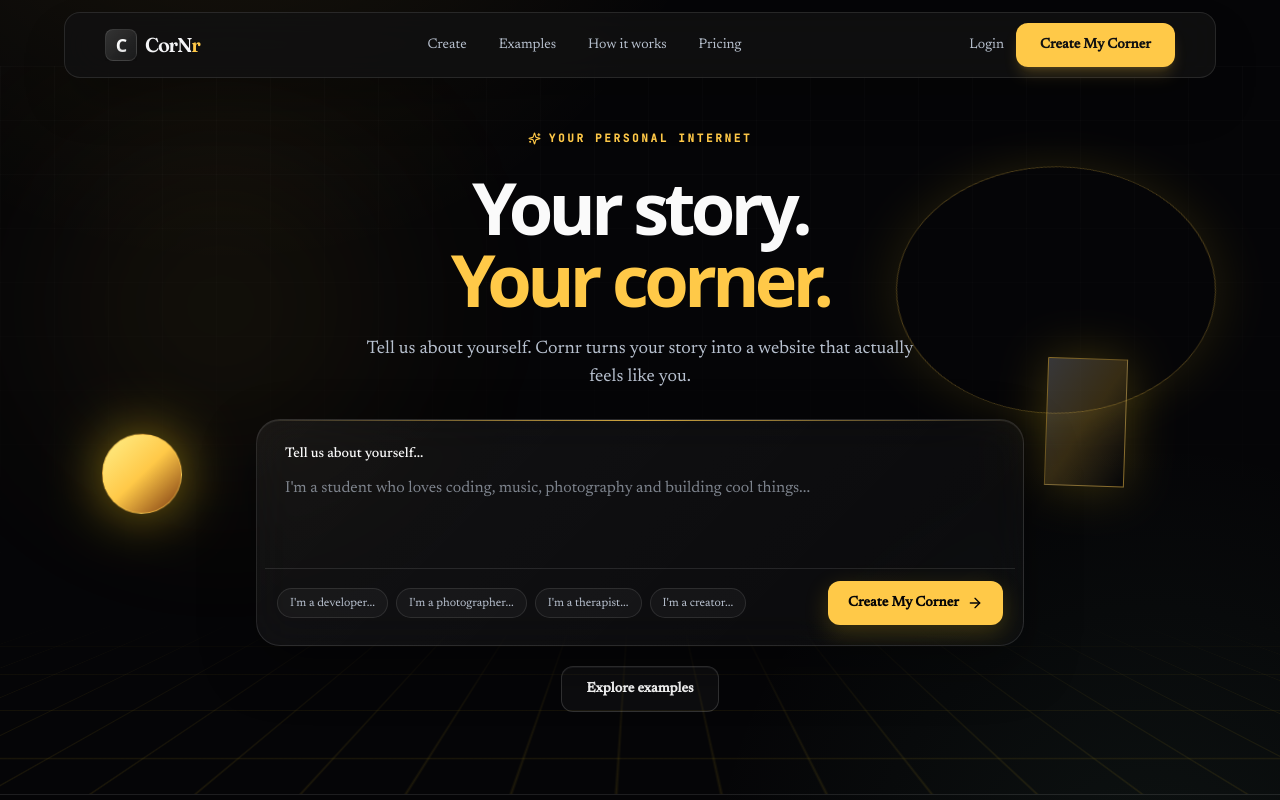
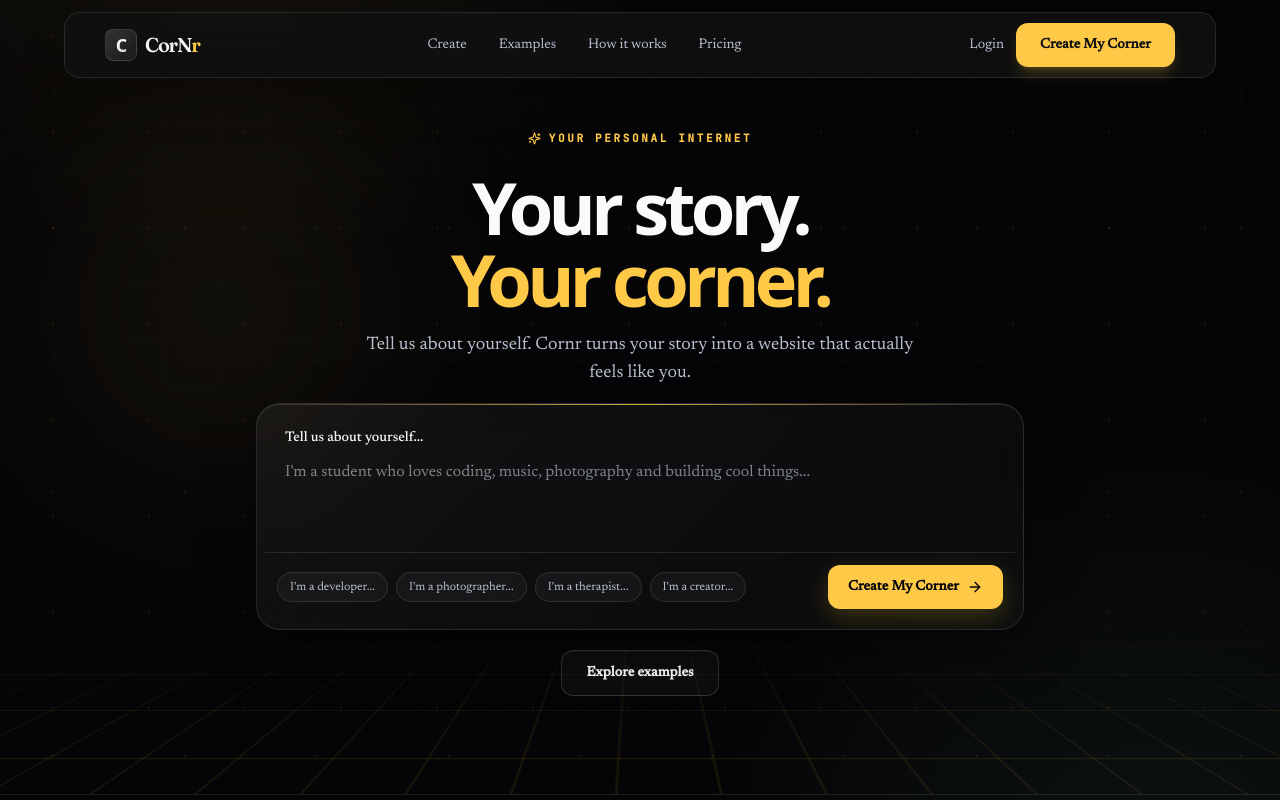
Before and after one commit to scooterxd69/cornr, a Next.js app: page / in a window 1280 px wide. Shown: the top 800 px of the page. Built offline with nearby package versions, Linux system fonts and the light colour scheme.

Commit message:
feat: unify ambient visual treatment

```diff
--- a/src/app/globals.css
+++ b/src/app/globals.css
@@ -53,6 +53,21 @@ body {
   font-family: var(--font-body);
 }
 
+body::before {
+  content: "";
+  position: fixed;
+  inset: 0;
+  z-index: -1;
+  pointer-events: none;
+  opacity: .38;
+  background-image:
+    radial-gradient(circle at 18px 18px, rgba(250,204,21,.26) 0 1px, transparent 1.5px),
+    radial-gradient(circle at 77px 48px, rgba(255,255,255,.18) 0 1px, transparent 1.5px),
+    linear-gradient(115deg, transparent 0 48%, rgba(255,255,255,.018) 50%, transparent 52%);
+  background-size: 96px 96px, 132px 132px, 340px 340px;
+  animation: ambient-drift 18s linear infinite;
+}
+
 ::selection {
   background: var(--accent);
   color: var(--bg-void);
@@ -78,6 +93,7 @@ body {
 
 @keyframes float { 0%,100% { transform: translate3d(0, 0, 0) rotate(-2deg); } 50% { transform: translate3d(0, -14px, 0) rotate(2deg); } }
 @keyframes orbit { to { transform: rotate(360deg); } }
+@keyframes ambient-drift { to { background-position: 96px 48px, -66px 132px, 340px 0; } }
 
 /* Signature element: the folded corner. A literal dog-eared page corner used
    throughout the brand (nav mark, cards, hero device frame) — it's the visual
--- a/src/components/landing/Hero.tsx
+++ b/src/components/landing/Hero.tsx
@@ -14,15 +14,12 @@ export default function Hero() {
   return <section className="relative isolate min-h-[calc(100svh-4.5rem)] overflow-hidden pb-14 pt-14 sm:pb-20 sm:pt-16">
     <div className="ambient-grid pointer-events-none absolute inset-0 -z-10 opacity-50" />
     <div className="pointer-events-none absolute left-[6%] top-24 -z-10 h-72 w-72 rounded-full bg-coral/15 blur-[120px] animate-pulse" />
-    <div className="pointer-events-none absolute right-[5%] top-16 -z-10 h-80 w-80 rounded-full border border-coral/30 shadow-[0_0_55px_rgba(250,204,21,.12)] [transform:rotateX(62deg)_rotateZ(-25deg)] animate-[orbit_18s_linear_infinite]" />
-    <div className="pointer-events-none absolute left-[8%] top-[52%] -z-10 h-20 w-20 rounded-full border border-coral/60 bg-gradient-to-br from-[#fef08a] via-coral to-[#78350f] shadow-[0_0_55px_rgba(250,204,21,.55)] animate-float" />
-    <div className="pointer-events-none absolute right-[12%] top-[42%] -z-10 h-32 w-20 border border-coral/40 bg-gradient-to-br from-white/20 via-coral/20 to-transparent shadow-[0_0_50px_rgba(250,204,21,.22)] [transform:rotate(28deg)_skewY(-12deg)] animate-[float_12s_ease-in-out_infinite]" />
     <div className="pointer-events-none absolute inset-x-0 bottom-0 -z-10 h-52 bg-[linear-gradient(rgba(250,204,21,.10)_1px,transparent_1px),linear-gradient(90deg,rgba(250,204,21,.10)_1px,transparent_1px)] bg-[size:42px_42px] [mask-image:linear-gradient(to_top,black,transparent)] [transform:perspective(500px)_rotateX(62deg)_scale(1.8)]" />
     <Container className="relative text-center">
       <p className="mb-6 font-mono text-[11px] font-semibold uppercase tracking-[.24em] text-coral"><Sparkles className="mr-2 inline" size={13} />Your personal internet</p>
       <h1 className="mx-auto max-w-4xl font-sans text-5xl font-semibold leading-[.96] tracking-[-.065em] text-ink sm:text-7xl">Your story.<br /><span className="text-coral">Your corner.</span></h1>
-      <p className="mx-auto mt-5 max-w-xl text-base leading-relaxed text-ink-soft sm:text-lg">Tell us about yourself. Cornr turns your story into a website that actually feels like you.</p>
-      <form onSubmit={submit} className="glossy-surface relative mx-auto mt-7 max-w-3xl overflow-hidden rounded-3xl p-2 text-left shadow-[0_30px_90px_rgba(0,0,0,.65),0_0_55px_rgba(250,204,21,.10)] transition duration-500 hover:-translate-y-1">
+      <p className="mx-auto mt-4 max-w-xl text-base leading-relaxed text-ink-soft sm:text-lg">Tell us about yourself. Cornr turns your story into a website that actually feels like you.</p>
+      <form onSubmit={submit} className="glossy-surface relative mx-auto mt-4 max-w-3xl overflow-hidden rounded-3xl p-2 text-left shadow-[0_30px_90px_rgba(0,0,0,.65),0_0_55px_rgba(250,204,21,.10)] transition duration-500 hover:-translate-y-1">
         <div className="absolute inset-x-0 top-0 h-px bg-gradient-to-r from-transparent via-coral/80 to-transparent" />
         <label className="block px-5 pt-4 text-sm font-medium text-ink">Tell us about yourself...</label>
         <textarea value={story} onChange={(e) => setStory(e.target.value)} placeholder="I'm a student who loves coding, music, photography and building cool things..." className="min-h-20 w-full resize-none bg-transparent px-5 py-3 text-base text-ink outline-none placeholder:text-ink-soft/65 sm:min-h-24" maxLength={2000} />
```
